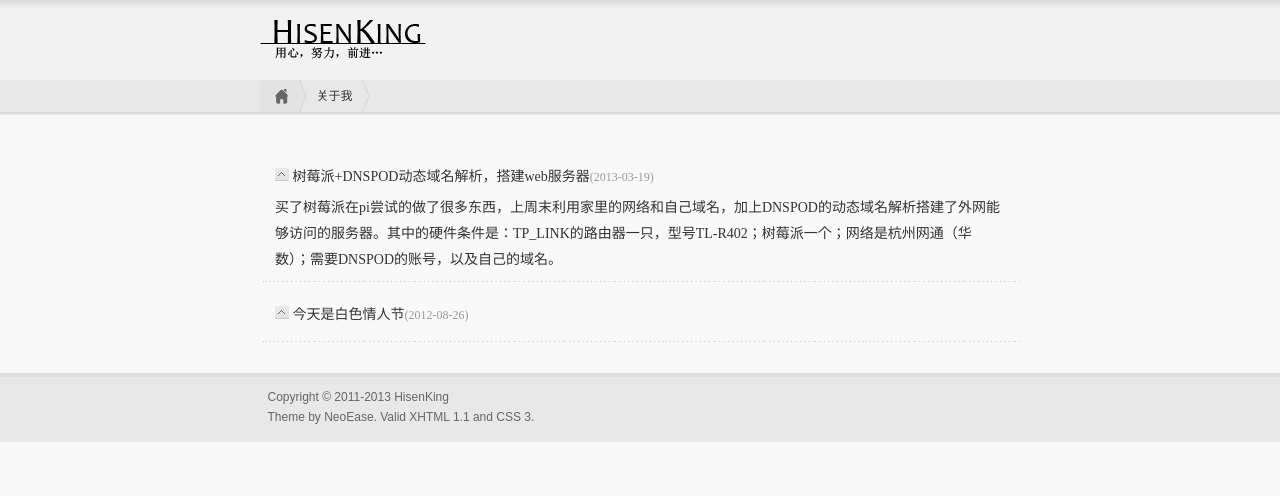
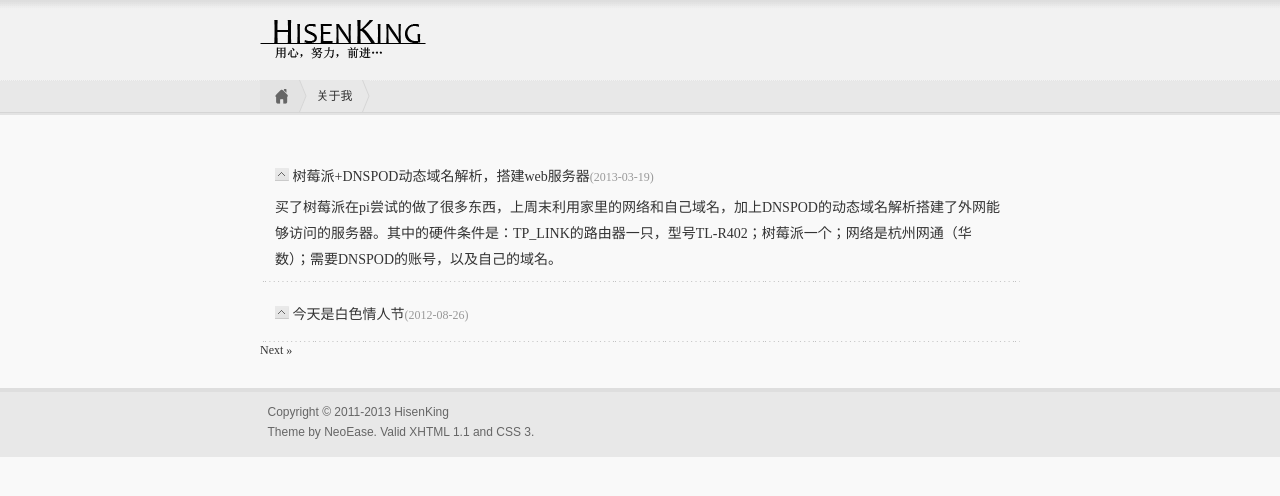
Before and after one commit to hisen/hisen.github.com, a Jekyll site: the page built from index.html, in a window 1280 px wide. Shown: the top 496 px of the page. Built offline with Jekyll 4.4.1, drawn with Linux system fonts in a browser that asks for light colours; the list of posts is cut into pages by our own code.

Commit message:
update website

```diff
--- a/index.html
+++ b/index.html
@@ -14,4 +14,16 @@
         </dl>
         {% endfor %}
     </div>
+    <div class="index_page">
+    {% if paginator.previous_page %}
+        {% if paginator.previous_page == 1  %}
+            &laquo;&nbsp;<a href="{{ site:url  }}/" class="page">Previous</a>
+        {% else  %}
+            &laquo;&nbsp;<a href="{{ site:url  }}/page{{ paginator.previous_page }}" class="page">Previous</a>
+        {% endif  %}
+    {% endif %}
+    {% if paginator.next_page %}
+         <a href="{{ site:url  }}/page{{ paginator.next_page  }}" class="page">Next</a>&nbsp;&raquo;
+    {% endif %}
+    </div>
 </div>
```
